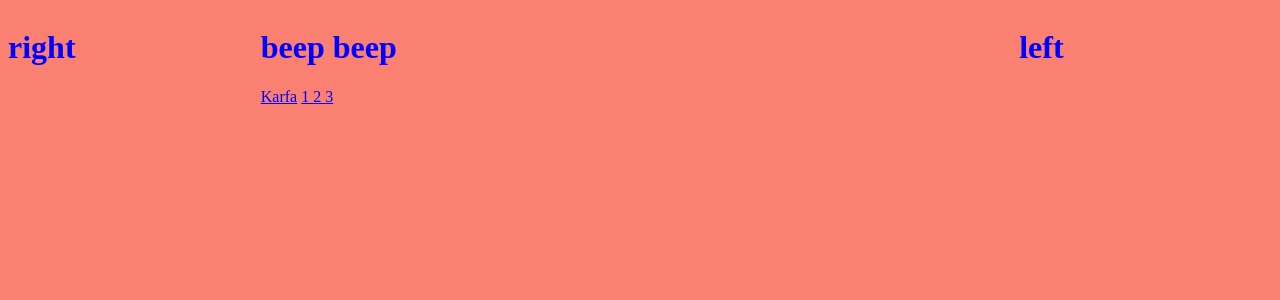
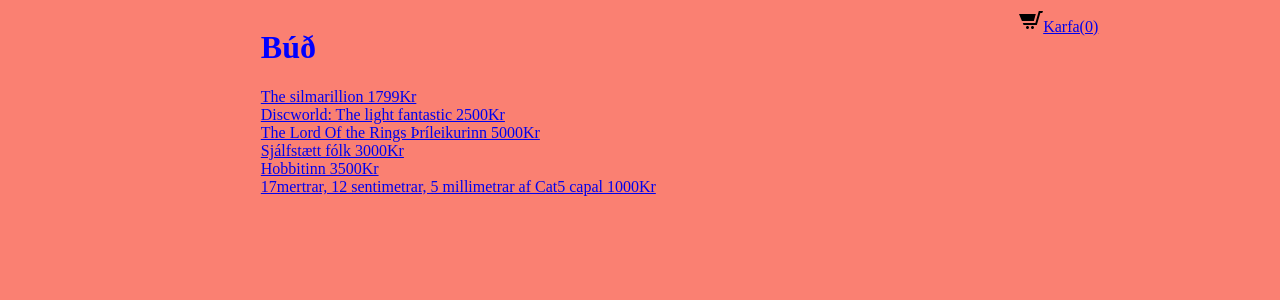
Before and after one commit to Zepeacedust/vefforitun-1-5, a Flask app: page / in a window 1280 px wide. Shown: the top 300 px of the page. Run offline with Flask 2, Linux system fonts and the light colour scheme.

Commit message:
comitta því ég er hálfviti

```diff
--- a/app.py
+++ b/app.py
@@ -1,42 +1,56 @@
 import ast, secrets, requests
-from flask import Flask, render_template as rend, session
+from flask import Flask, render_template as rend, session, request
 
 
 app = Flask(__name__)
 
 with open("bud.txt") as bud_file:
-	hlutir = ast.literal_eval(bud_file.read())
+    hlutir = ast.literal_eval(bud_file.read())
 
 app.config['SECRET_KEY'] = secrets.token_hex(256)
 
 @app.route('/karfa')
-def checksession():
-	output = []
-	for x in session["karfa"]:
-		output.append(hlutir[x])
-	return rend("karfa.html", karfa=output)
+def karfa_p():
+    verd = 0
+    output = []
+    for x in session["karfa"]:
+        output.append(hlutir[x])
+        verd+=hlutir[x][1]
+
+    return rend("karfa.html", karfa=output, verd=verd)
+@app.route('/kaupa',methods = ['POST', 'GET'])
+def kaupa():
+   if request.method == 'POST':
+      result = request.form
+      return rend("kaupa.html",result = result)
 
 @app.route("/add/<hlut>")
 def add(hlut):
-	karfa = session["karfa"]
-	karfa.append(int(hlut))
-	session["karfa"] = karfa
-	print(session["karfa"])
-	return index()
-
-@app.route("/empty")
+    karfa = session["karfa"]
+    karfa.append(int(hlut))
+    session["karfa"] = karfa
+    print(session["karfa"])
+    return index()
+@app.route("/del/<hlut>")
+def rem(hlut):
+    karfa = session["karfa"]
+    karfa.remove(int(hlut))
+    session["karfa"] = karfa
+    print(session["karfa"])
+    return karfa_p()
+@app.route("/eida")
 def empty():
-	session["karfa"] = []
+    session["karfa"] = []
+    return index()
 
 
 @app.route('/')
 def index():
-	if not "karfa" in session:
-		print("reset")
-		session["karfa"] = []
-	return rend("bud.html", title="index", hlutir=hlutir.keys())
-
-
+    if not "karfa" in session:
+        print("reset")
+        session["karfa"] = []
+        print(hlutir)
+    return rend("bud.html", title="index", hlutir=hlutir.items(), karfa=len(session["karfa"]))
 
 
 
@@ -46,4 +60,4 @@
 
 
 if __name__ == "__main__":
-	app.run(debug=True)
+    app.run(debug=True)
--- a/bud.txt
+++ b/bud.txt
@@ -1,5 +1,8 @@
 {
-1:["felli!", "500Kr"],
-2:["felli, maður á þakinu", "999999999Kr"],
-3:["felli?", "?Kr"]
+1:["The silmarillion", 1799 ,1],
+2:["Discworld: The light fantastic", 2500,2],
+3:["The Lord Of the Rings Þríleikurinn", 5000,3],
+4:["Sjálfstætt fólk", 3000, 4],
+5:["Hobbitinn", 3500, 5],
+6:["17mertrar, 12 sentimetrar, 5 millimetrar af Cat5 capal", 1000, 6]
 }
--- a/templates/base.html
+++ b/templates/base.html
@@ -9,15 +9,13 @@
 <body>
     <div class="container">
         <div class="left">
-            <h1> left </h1>
+            {% block left %}
+            {% endblock %}
         </div>
         <div class="centre">
             {% block content %}
             {% endblock %}
         </div>
-        <div class="right">
-            <h1> right </h1>
-        </div>
     </div>
 </body>
 </html>
--- a/templates/bud.html
+++ b/templates/bud.html
@@ -1,12 +1,18 @@
 {% extends "base.html" %}
+
+{% block left %}
+<a href="/karfa"><img src="/static/images/karfa.svg">Karfa({{ karfa }})</a>
+{% endblock %}
+
 {% block content %}
 <body>
-    <h1>beep beep</h1>
-    <a href="/karfa">Karfa</a>
-    {% for frett in hlutir %}
-        <a href="/add/{{ frett }}">
-            {{ frett }}
+    <h1>Búð</h1>
+    {% for hlutur in hlutir %}
+        <a href="/add/{{ hlutur[0] }}">
+            {{ hlutur[1][0] }}  {{ hlutur[1][1] }}Kr
         </a>
+        <br>
+
     {% endfor %}
 </body>
 {% endblock %}
--- a/templates/karfa.html
+++ b/templates/karfa.html
@@ -8,6 +8,7 @@
 
 {% endfor %}
 <p>samtals: {{ verd }}</p>
+<a href="/eida">Tæma körfu</a>
 <br><a href="/">Back</a>
 
 <form method="post" action="kaupa" accept-charset="UTF-8">>
```
Also changed, not shown: templates/kaupa.html (added, +12 -0 lines), static/images/karfa.svg (added).
